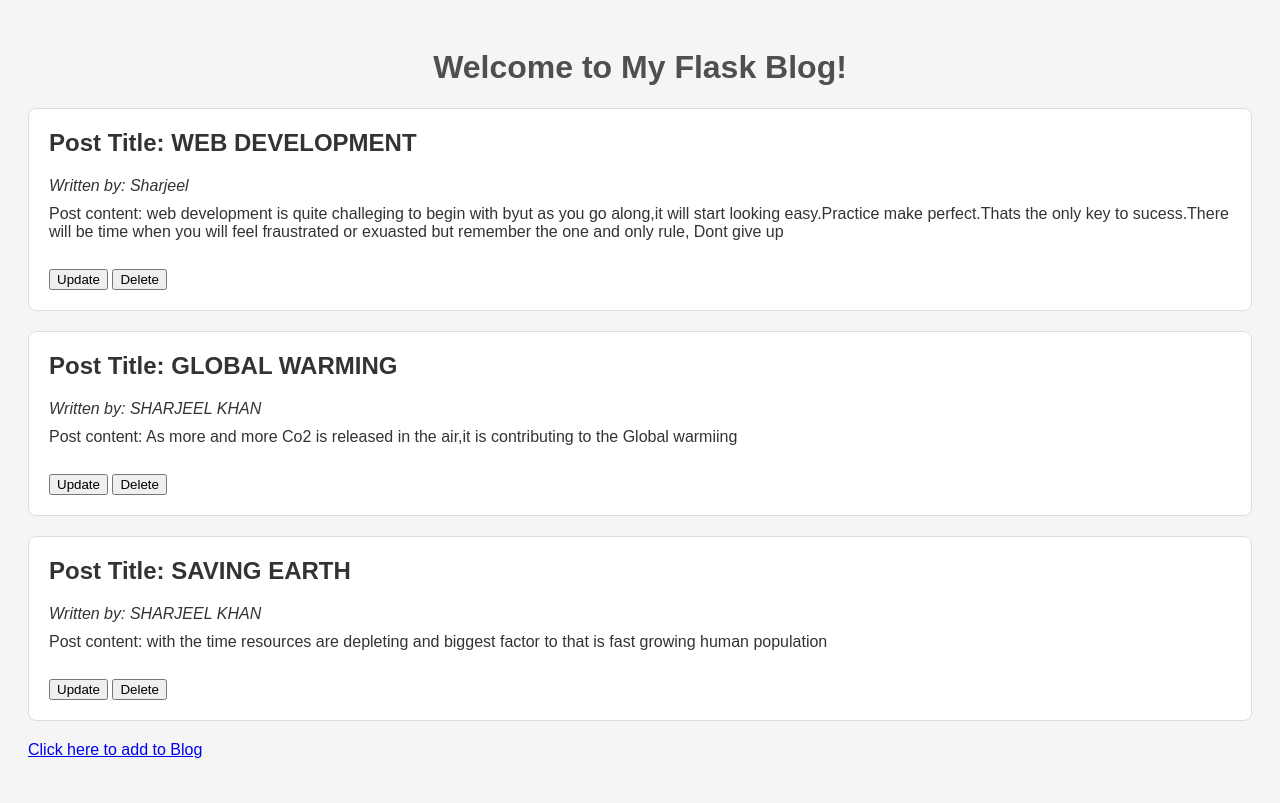
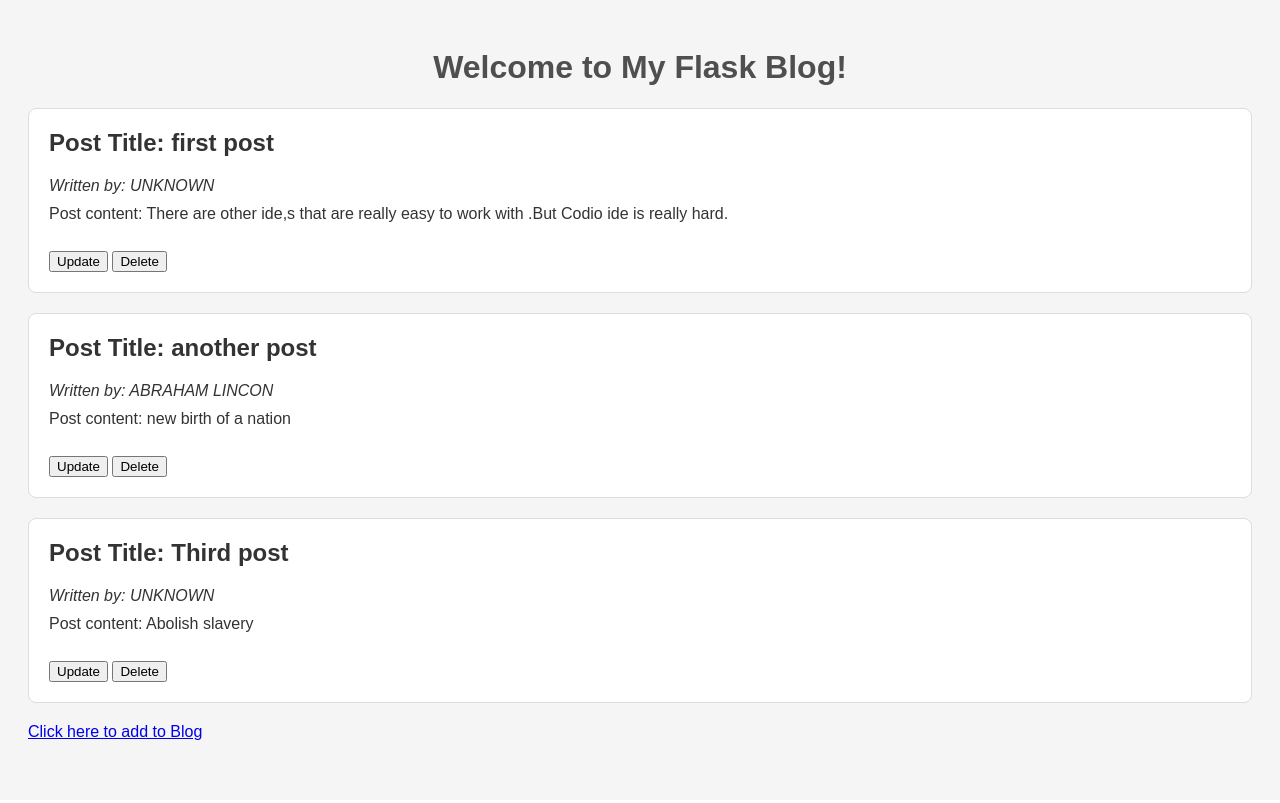
Before and after one commit to sharjeel1992/First-Blog, a Flask app: page / in a window 1280 px wide. After the commit the page ends 740 px from the top, so only its background shows below. Run offline with Flask 3, Linux system fonts and the light colour scheme.

Commit message:
second commit

```diff
--- a/app.py
+++ b/app.py
@@ -31,17 +31,20 @@ def add():
       and also redirect the route to the main page.
       """
     if request.method == 'POST':
-        unique_id = request.form.get('ID')
+        data = data_loader()
+        if not data:
+            new_id = 1
+        else:
+            new_id = max(name['id'] for name in data) + 1
         title = request.form.get('Title')
         author = request.form.get('Author')
         content = request.form.get('Content')
         new_post = {
-            'id': int(unique_id),
+            'id': new_id,
             'Title': title,
             'author': author,
             'content': content
         }
-        data = data_loader()
         data.append(new_post)
         with open("data.json", "w") as update_file:
             json.dump(data, update_file, indent=4)
@@ -93,13 +96,18 @@ def update_post(post_id):
 
 
 @app.errorhandler(404)
-def page_not_found(error):
-    return render_template('404.html'), 404
+def page_not_found(e):
+    """This method will throw an exception when a user tries to reach
+     a page that doesn't exist"""
+    return render_template('404.html', post=e), 404
 
 
 @app.errorhandler(500)
-def internal_server_error(error):
-    return render_template('500.html'), 500
+def internal_server_error(e):
+    """This method will return an error if the program has any issue or
+    there is a problem with the server.
+    """
+    return render_template('500.html',post=e), 500
 
 
 if __name__ == "__main__":
--- a/data.json
+++ b/data.json
@@ -1,20 +1,20 @@
 [
     {
         "id": 1,
-        "Title": "WEB DEVELOPMENT",
-        "author": "Sharjeel",
-        "content": "web development is quite challeging to begin with byut as you go along,it will start looking easy.Practice make perfect.Thats the only key to sucess.There will be time when you will feel fraustrated or exuasted but remember the one and only rule, Dont give up"
+        "Title": "first post",
+        "author": "UNKNOWN",
+        "content": "There are other ide,s that are really easy to work with .But Codio ide is really hard."
     },
     {
         "id": 2,
-        "Title": "GLOBAL WARMING",
-        "author": "SHARJEEL KHAN",
-        "content": "As more and more Co2 is released in the air,it is contributing to the Global warmiing"
+        "Title": "another post",
+        "author": "ABRAHAM LINCON",
+        "content": "new birth of a nation"
     },
     {
         "id": 3,
-        "Title": "SAVING EARTH",
-        "author": "SHARJEEL KHAN",
-        "content": "with the time resources are depleting and biggest factor to that is fast growing human population"
+        "Title": "Third post",
+        "author": "UNKNOWN",
+        "content": "Abolish slavery "
     }
 ]
--- a/templates/404.html
+++ b/templates/404.html
@@ -5,6 +5,6 @@
 </head>
 <body>
     <h1>404 - Page Not Found</h1>
-    <p>The requested page could not be found.</p>
+    <p>{{post}}.</p>
 </body>
 </html>
--- a/templates/500.html
+++ b/templates/500.html
@@ -5,6 +5,6 @@
 </head>
 <body>
     <h1>500 - Internal Server Error</h1>
-    <p>An internal server error occurred.</p>
+    <p>{{post}}.</p>
 </body>
 </html>
--- a/templates/add.html
+++ b/templates/add.html
@@ -6,8 +6,6 @@
 <body>
     <h1>ADD BLOG POST</h1>
     <form method="POST" action="/add">
-        <label for="ID"> ID:</label>
-        <input type="number" id="ID" name="ID"><br><br>
 
         <label for="Title"> Title:</label>
         <input type="text" id="Title" name="Title"><br><br>
```
